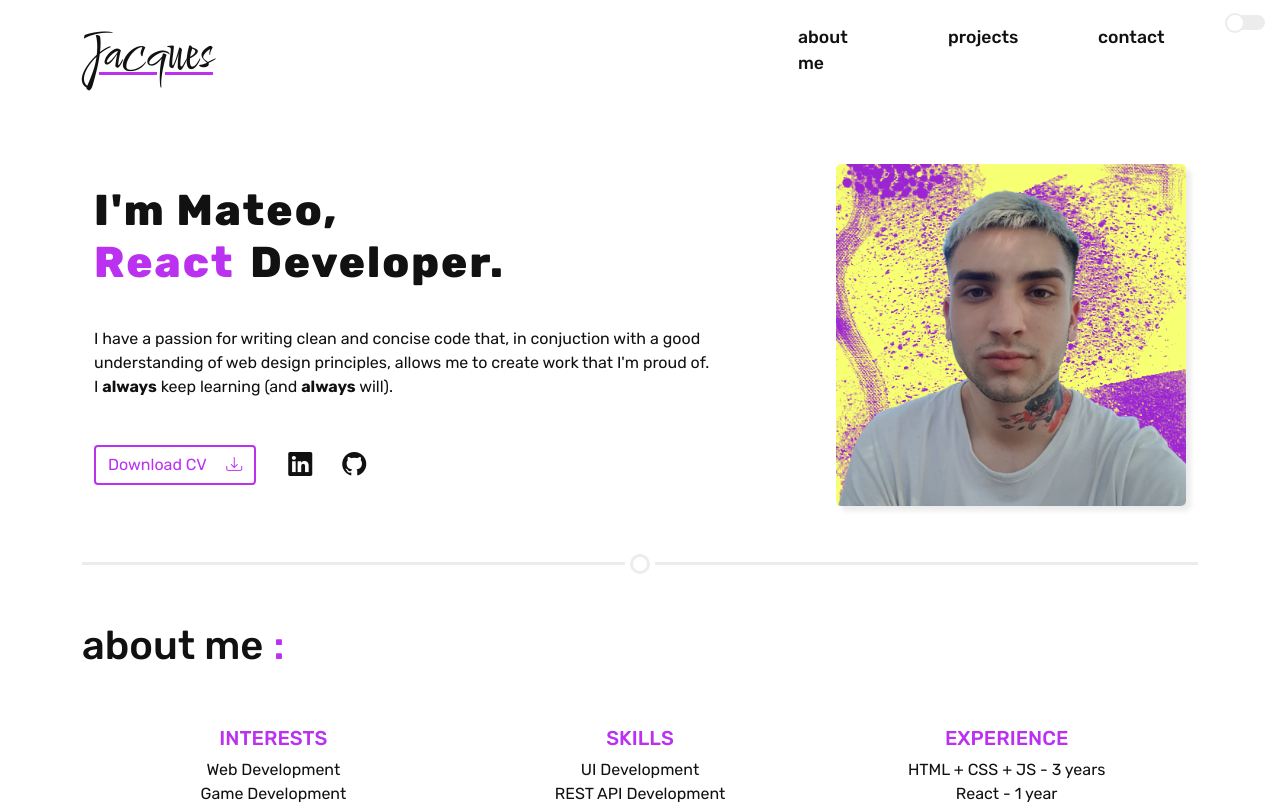
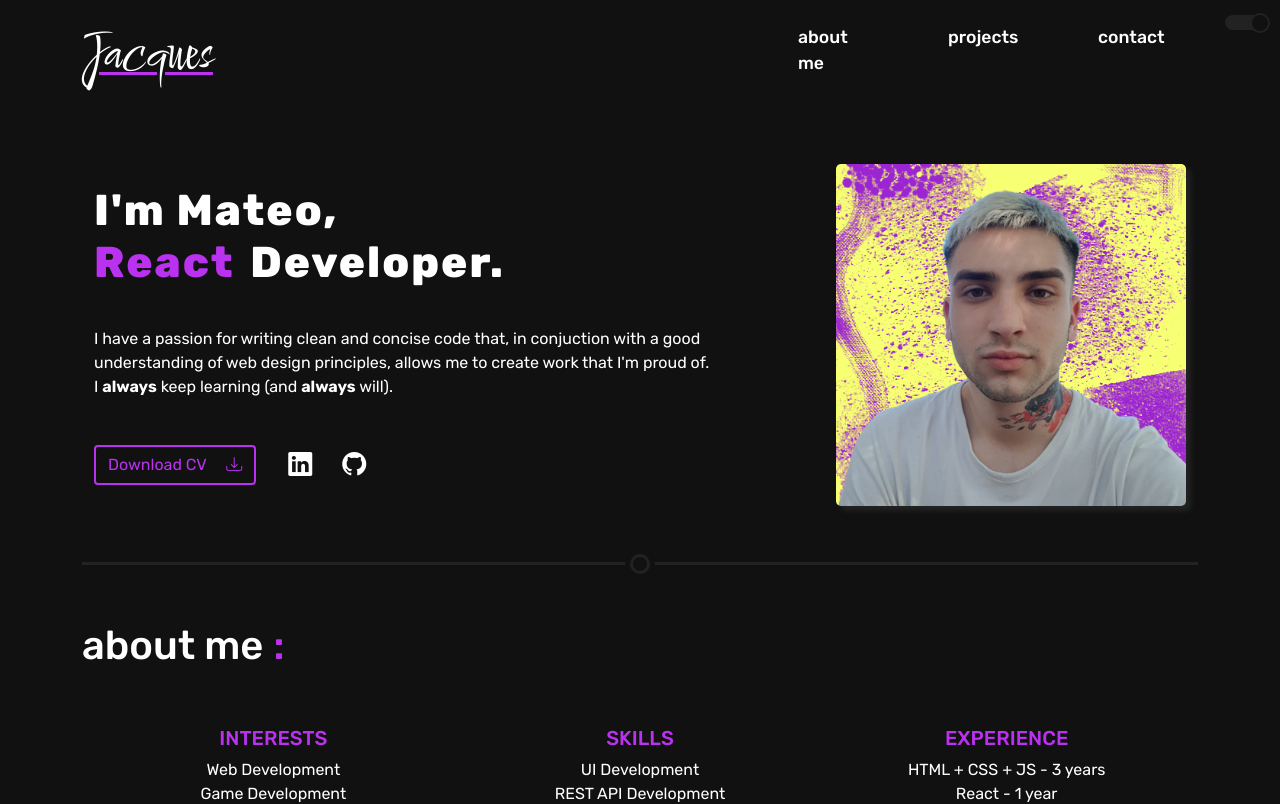
Before and after one commit to mateojacques/portfolio, a React (Create React App) app: page / in a window 1280 px wide. Shown: the top 804 px of the page. Built offline with nearby package versions, Linux system fonts and the light colour scheme; no server answers.

Commit message:
disable button without link

```diff
--- a/src/App.css
+++ b/src/App.css
@@ -9,11 +9,11 @@
 
 :root {
   /* Colors */
-  --primary: #fff; /* #151125 */
-  --secondary: #111;
+  --primary: #111;
+  --secondary: #fff;
   --accent: #ba31f0;
   --secondary-accent: #f7ff73;
-  --muted: #ececec;
+  --muted: #222;
 
   /* Fonts */
   --logo: "Comforter", cursive;
@@ -33,19 +33,26 @@ body .root {
   font-family: var(--body);
 }
 
-*{
+* {
   transition: 0.2s ease !important;
 }
 
 /* Font sizes */
-.size-s{
+.size-s {
   font-size: 2.5rem;
 }
 
-.size-md{
+.size-md {
   font-size: 3.5rem;
 }
 
-.size-lg{
+.size-lg {
   font-size: 4.5rem;
 }
+
+/* Buttons */
+.btn.btn-disabled {
+  background-color: var(--primary);
+  color: var(--muted);
+  pointer-events: none;
+}
--- a/src/components/Projects/Projects.jsx
+++ b/src/components/Projects/Projects.jsx
@@ -56,7 +56,7 @@ const Projects = () => {
                     href={project.live_url}
                     target="_blank"
                     rel="noreferrer"
-                    className="btn"
+                    className={`btn ${project.live_url ? "" : "btn-disabled"}`}
                   >
                     Live Demo
                   </a>
@@ -64,7 +64,7 @@ const Projects = () => {
                     href={project.repository_url}
                     target="_blank"
                     rel="noreferrer"
-                    className="btn"
+                    className={`btn ${project.live_url ? "" : "btn-disabled"}`}
                   >
                     Repository
                   </a>
--- a/src/components/colorSwitch/ColorSwitch.jsx
+++ b/src/components/colorSwitch/ColorSwitch.jsx
@@ -4,7 +4,7 @@ import { container, colorSwitch } from "./colorSwitch.module.css";
 const root = document.documentElement;
 
 const ColorSwitch = () => {
-  const [darkModeEnabled, setDarkModeEnabled] = useState(false);
+  const [darkModeEnabled, setDarkModeEnabled] = useState(true);
   const handleSwitchPalette = () => {
     setDarkModeEnabled(!darkModeEnabled);
 
```
